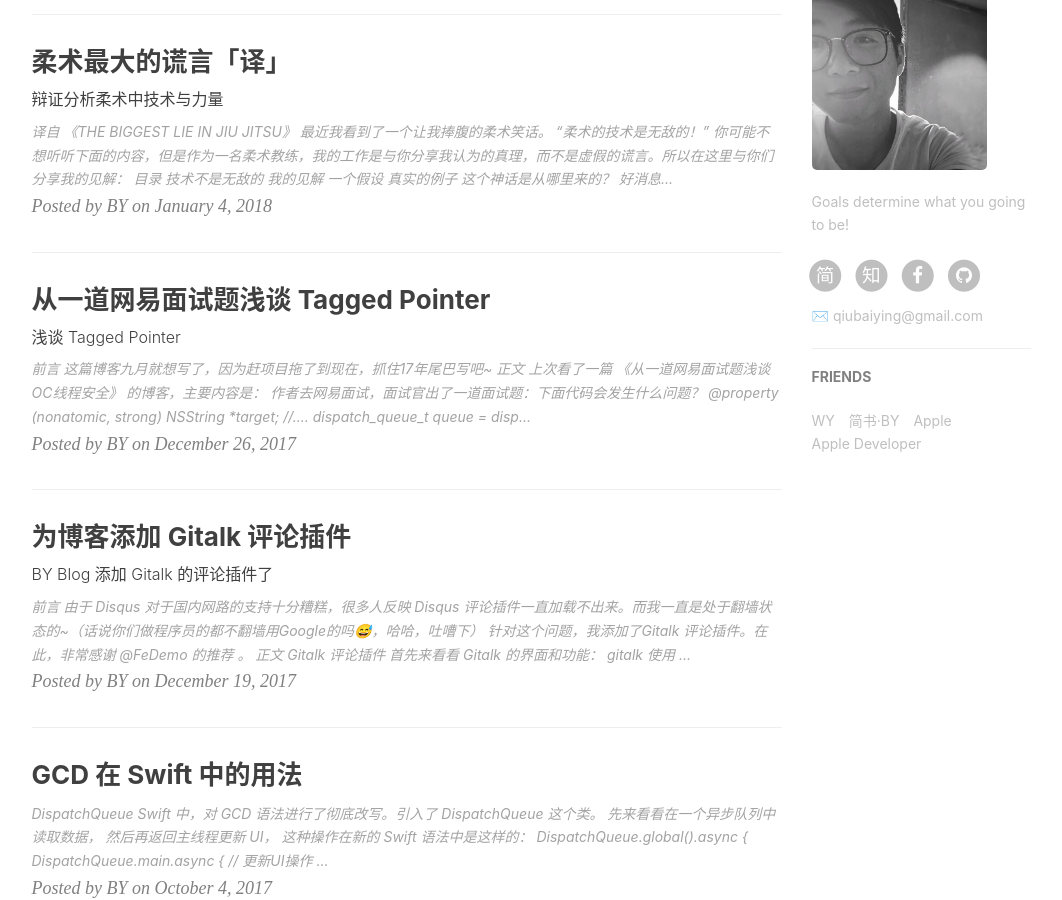
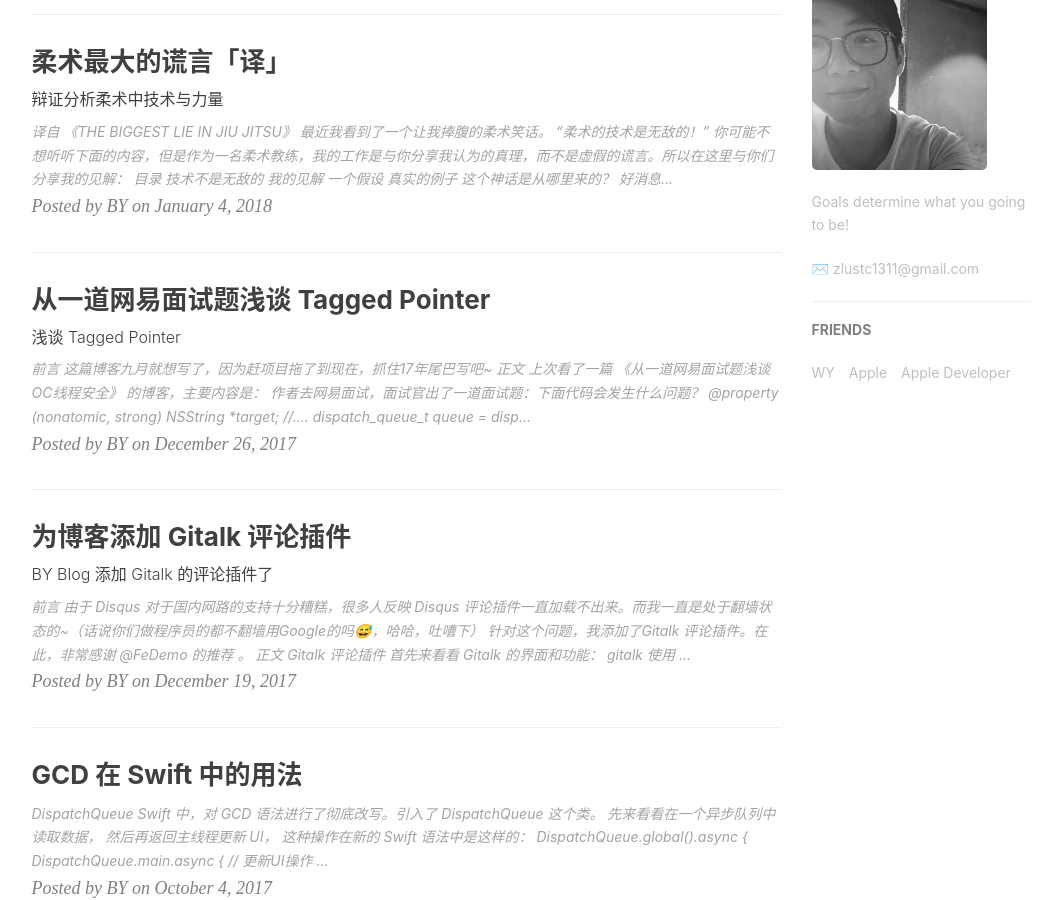
Before and after one commit to luiscoding/luiscoding2.github.io, a Jekyll site: the page built from index.html, in a window 1280 px wide and 900 px high, scrolled down 874 px. Shown: the whole window, without its empty margins (136-1198 px from the left). Built offline with Jekyll 4.4.1, drawn with Linux system fonts in a browser that asks for light colours; nearby versions of some CDN libraries; the list of posts is cut into pages by our own code; comment, search, counter and statistics services are not loaded; some of the changed lines change nothing that is shown.

Commit message:
config.yml

```diff
--- a/_config.yml
+++ b/_config.yml
@@ -1,13 +1,13 @@
 # Site settings
 title: BY Blog
-SEOTitle: 柏荧的博客 | BY Blog
+SEOTitle: Lu Zhang | BY Blog
 header-img: img/post-bg-desk.jpg
-email: qiubaiying@gmail.com
+email: zlustc1311@gmail.com
 description: "Every failure is leading towards success."
-keyword: "BY, BY Blog, 柏荧的博客, qiubaiying, 邱柏荧, iOS, Apple, iPhone"
-url: "http://qiubaiying.github.io"          # your host, for absolute URL
+keyword: "BY, BY Blog, qiubaiying, iOS, Apple, iPhone"
+url: "http://luzhang96.github.io"          # your host, for absolute URL
 baseurl: ""      # for example, '/blog' if your blog hosted on 'host/blog'
-github_repo: "https://github.com/qiubaiying/qiubaiying.github.io.git" # you code repository
+github_repo: "https://github.com/LuZhang96/luzhang96.github.io.git" # you code repository
 
 # Sidebar settings
 sidebar: true                           # whether or not using Sidebar.
@@ -19,10 +19,10 @@
 # SNS settings
 RSS: false
 # weibo_username:     qiubaiying
-zhihu_username:     qiubaiying
-github_username:    qiubaiying
-facebook_username:  baiying.qiu.7
-jianshu_username:   e71990ada2fd
+# zhihu_username:     qiubaiying
+# github_username:    qiubaiying
+# facebook_username:  baiying.qiu.7
+# jianshu_username:   e71990ada2fd
 #twitter_username:   qiubaiying
 
 
@@ -57,28 +57,28 @@
 
 # 评论系统
 # Disqus（https://disqus.com/）
-# disqus_username: qiubaiying
+# disqus_username: drizzlingzl
 
 # Gitalk
-gitalk:
-  enable: true    #是否开启Gitalk评论
-  clientID: f2c84e7629bb1446c1a4                            #生成的clientID
-  clientSecret: ca6d6139d1e1b8c43f8b2e19492ddcac8b322d0d    #生成的clientSecret
-  repo: qiubaiying.github.io    #仓库名称
-  owner: qiubaiying    #github用户名
-  admin: qiubaiying
-  distractionFreeMode: true #是否启用类似FB的阴影遮罩
+# gitalk:
+#   enable: true    #是否开启Gitalk评论
+#   clientID: f2c84e7629bb1446c1a4                            #生成的clientID
+#   clientSecret: ca6d6139d1e1b8c43f8b2e19492ddcac8b322d0d    #生成的clientSecret
+#   repo: qiubaiying.github.io    #仓库名称
+#   owner: qiubaiying    #github用户名
+#   admin: qiubaiying
+#   distractionFreeMode: true #是否启用类似FB的阴影遮罩
 
 
 # 统计
 
 # Analytics settings
 # Baidu Analytics
-ba_track_id: b50bf2b12b5338a1845e33832976fd68
+# ba_track_id: b50bf2b12b5338a1845e33832976fd68
 
 # Google Analytics
-ga_track_id: 'UA-90855596-1'            # Format: UA-xxxxxx-xx
-ga_domain: qiubaiying.top               # 默认的是 auto, 这里我是自定义了的域名，你如果没有自己的域名，需要改成auto
+# ga_track_id: 'UA-90855596-1'            # Format: UA-xxxxxx-xx
+# ga_domain: qiubaiying.top               # 默认的是 auto, 这里我是自定义了的域名，你如果没有自己的域名，需要改成auto
 
 
 
@@ -102,9 +102,6 @@
         title: "WY",
         href: "http://zhengwuyang.com"
     },{
-        title: "简书·BY",
-        href: "http://www.jianshu.com/u/e71990ada2fd"
-    },{
         title: "Apple",
         href: "https://apple.com"
     },{
```
